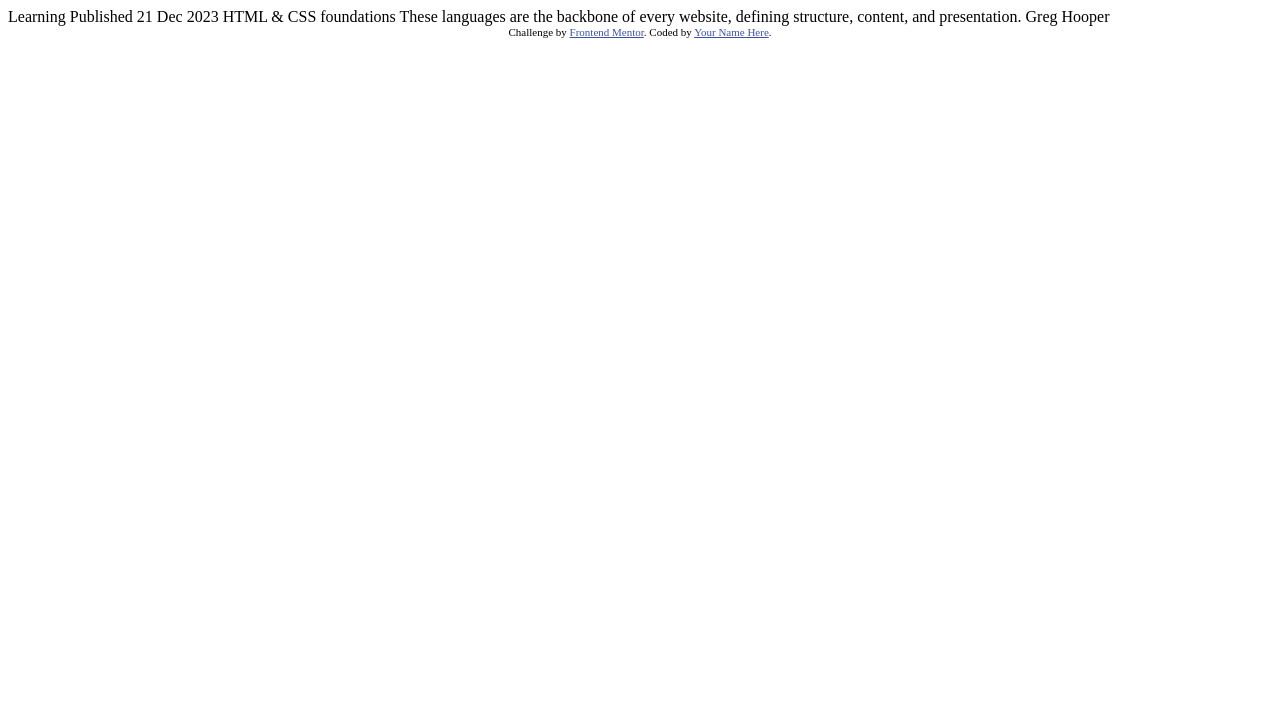
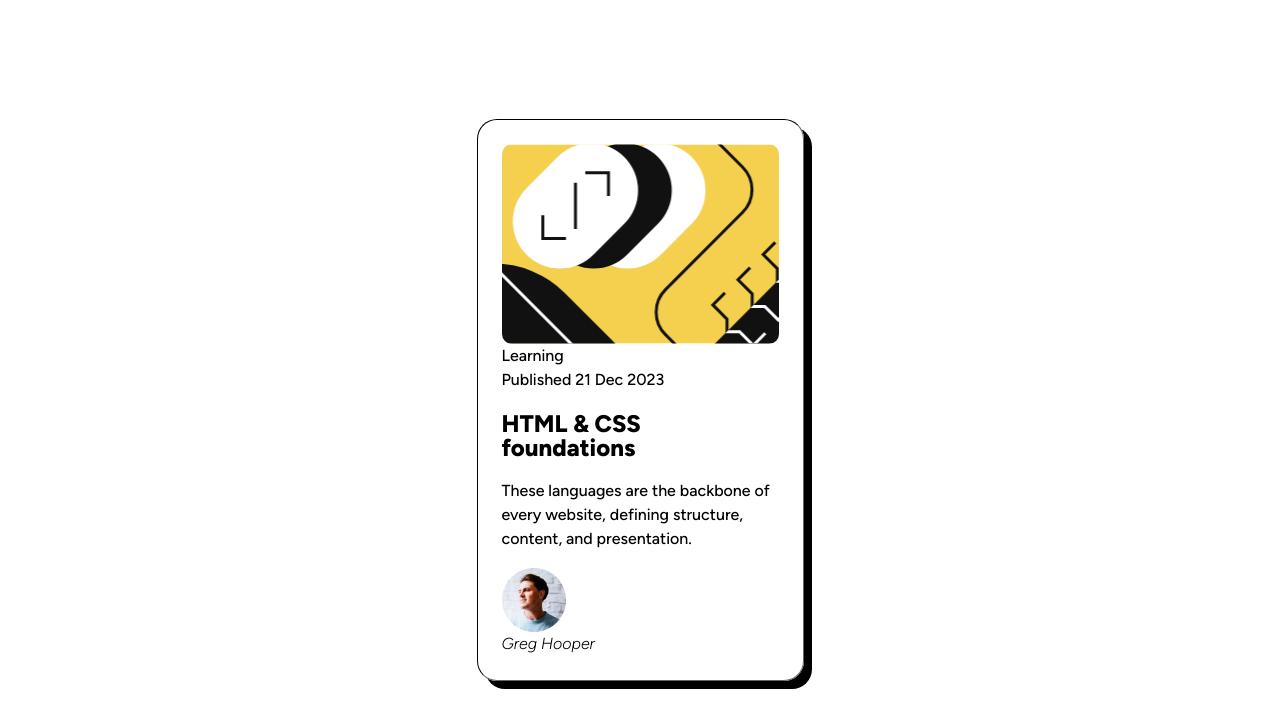
Before and after one commit to kalwilson/fem-blog-preview-card, a plain HTML site: page index.html in a window 1280 px wide. Drawn offline with Linux system fonts and the light colour scheme.

Commit message:
Switch fonts from ttf to woff2 and woff. Set up normalization and variables. Input base HTML and info. Start styling card.

```diff
--- a/index.html
+++ b/index.html
@@ -1,34 +1,54 @@
 <!DOCTYPE html>
 <html lang="en">
   <head>
-  <meta charset="UTF-8">
-  <meta name="viewport" content="width=device-width, initial-scale=1.0"> <!-- displays site properly based on user's device -->
+    <meta charset="UTF-8" />
+    <meta name="viewport" content="width=device-width, initial-scale=1.0" />
+    <!-- displays site properly based on user's device -->
 
-  <link rel="icon" type="image/png" sizes="32x32" href="./assets/images/favicon-32x32.png">
+    <link
+      rel="icon"
+      type="image/png"
+      sizes="32x32"
+      href="./assets/images/favicon-32x32.png"
+    />
 
     <title>Frontend Mentor | Blog preview card</title>
 
-  <!-- Feel free to remove these styles or customise in your own stylesheet 👍 -->
-  <style>
-    .attribution { font-size: 11px; text-align: center; }
-    .attribution a { color: hsl(228, 45%, 44%); }
-  </style>
+    <link rel="stylesheet" href="./styles.css" type="text/css" />
   </head>
   <body>
-
-  Learning
-
-  Published 21 Dec 2023
-
-  HTML & CSS foundations
-
-  These languages are the backbone of every website, defining structure, content, and presentation.
-
-  Greg Hooper
-
-  <div class="attribution">
-    Challenge by <a href="https://www.frontendmentor.io?ref=challenge" target="_blank">Frontend Mentor</a>.
-    Coded by <a href="#">Your Name Here</a>.
+    <main class="main">
+      <article class="card">
+        <div class="card__section">
+          <div
+            alt="A yellow, black, and white image with coding graphics."
+            class="card__img"
+          /></div>
         </div>
+        <div class="card__section">
+          <div class="card__tag">Learning</div>
+          <time
+            pubdate
+            datetime="2023-12-21"
+            title="December 21st, 2023"
+            class="card__date"
+            >Published 21 Dec 2023</time
+          >
+          <h1 class="card__heading">HTML & CSS foundations</h1>
+          <p class="card__text">
+            These languages are the backbone of every website, defining
+            structure, content, and presentation.
+          </p>
+        </div>
+        <div class="card__section">
+          <img
+            src="./assets/images/image-avatar.webp"
+            alt=""
+            class="card__avatar"
+          />
+          <address class="card__author">Greg Hooper</address>
+        </div>
+      </article>
+    </main>
   </body>
 </html>
--- /dev/null
+++ b/styles.css
@@ -0,0 +1,293 @@
+/* === NORMALIZE */
+html {
+  font-family: system-ui, 'Segoe UI', Roboto, Helvetica, Arial, sans-serif,
+    'Apple Color Emoji', 'Segoe UI Emoji';
+  line-height: 1.15;
+  -webkit-text-size-adjust: 100%;
+  tab-size: 4;
+  box-sizing: border-box;
+  -moz-box-sizing: border-box;
+  -webkit-box-sizing: border-box;
+}
+
+*,
+::before,
+::after {
+  box-sizing: inherit;
+}
+
+b,
+strong {
+  font-weight: bolder;
+}
+
+code,
+kbd,
+samp,
+pre {
+  font-family: ui-monospace, SFMono-Regular, Consolas, 'Liberation Mono', Menlo,
+    monospace;
+  font-size: 1em;
+}
+
+small {
+  font-size: 80%;
+}
+
+sub,
+sup {
+  font-size: 75%;
+  line-height: 0;
+  position: relative;
+  vertical-align: baseline;
+}
+
+sub {
+  bottom: -0.25em;
+}
+
+sup {
+  top: -0.5em;
+}
+
+table {
+  border-color: currentcolor;
+}
+
+button,
+input,
+optgroup,
+select,
+textarea {
+  font-family: inherit;
+  font-size: 100%;
+  line-height: 1.15;
+  margin: 0;
+}
+
+button,
+[type='button'],
+[type='reset'],
+[type='submit'] {
+  appearance: auto;
+  -webkit-appearance: button;
+}
+
+legend {
+  padding: 0;
+}
+
+progress {
+  vertical-align: baseline;
+}
+
+::-webkit-inner-spin-button,
+::-webkit-outer-spin-button {
+  height: auto;
+}
+
+[type='search'] {
+  appearance: auto;
+  -webkit-appearance: textfield;
+  outline-offset: -2px;
+}
+
+::-webkit-search-decoration {
+  -webkit-appearance: none;
+}
+
+::-webkit-file-upload-button {
+  appearance: auto;
+  -webkit-appearance: button;
+  font: inherit;
+}
+
+summary {
+  display: list-item;
+}
+/* === BASE CSS */
+/* === MEDIA */
+img,
+svg,
+video,
+canvas,
+iframe,
+object,
+embed {
+  display: block;
+  max-width: 100%;
+  height: auto;
+}
+
+/* === LISTS */
+ul,
+ol {
+  list-style: none;
+  padding: 0;
+  margin: 0;
+}
+
+/* === LINKS */
+a {
+  color: inherit;
+  text-decoration: none;
+  cursor: pointer;
+}
+
+/* === FORM */
+button,
+input,
+select,
+textarea {
+  background: none;
+  border: none;
+  padding: 0;
+  font: inherit;
+  color: inherit;
+  outline: none;
+  appearance: none;
+}
+
+button {
+  cursor: pointer;
+  user-select: none;
+}
+
+input:disabled,
+button:disabled,
+select:disabled,
+textarea:disabled {
+  opacity: 0.6;
+  cursor: not-allowed;
+}
+
+/* === TYPOGRAPHY */
+p,
+h1,
+h2,
+h3,
+h4,
+h5,
+h6 {
+  overflow-wrap: break-word;
+  hyphens: auto;
+}
+
+/* === BLOCKS */
+article,
+aside,
+footer,
+header,
+main,
+nav,
+section {
+  display: block;
+}
+
+/* === FONTS */
+@font-face {
+  font-family: 'Figtree';
+  font-weight: 300;
+  font-style: normal;
+  src: url('./assets/fonts/figtree/Figtree-Light.woff2') format('woff2'),
+    url('./assets/fonts/figtree/Figtree-Light.woff') format('woff');
+  font-display: swap;
+}
+
+@font-face {
+  font-family: 'Figtree';
+  font-weight: 500;
+  font-style: normal;
+  src: url('./assets/fonts/figtree/Figtree-Medium.woff2') format('woff2'),
+    url('./assets/fonts/figtree/Figtree-Medium.woff') format('woff');
+  font-display: swap;
+}
+
+@font-face {
+  font-family: 'Figtree';
+  font-weight: 800;
+  font-style: normal;
+  src: url('./assets/fonts/figtree/Figtree-ExtraBold.woff2') format('woff2'),
+    url('./assets/fonts/figtree/Figtree-ExtraBold.woff') format('woff');
+  font-display: swap;
+}
+
+@font-face {
+  font-family: 'Figtree';
+  font-weight: 300;
+  font-style: italic;
+  src: url('./assets/fonts/figtree/Figtree-LightItalic.woff2') format('woff2'),
+    url('./assets/fonts/figtree/Figtree-LightItalic.woff') format('woff');
+  font-display: swap;
+}
+
+/* === VARIABLES */
+:root {
+  /* == COLORS */
+  --color-main-100: hsl(0, 0%, 100%);
+  --color-main-500: hsl(0, 0%, 42%);
+  --color-main-950: hsl(0, 0%, 7%);
+
+  --color-accent-300: hsl(47, 88%, 63%);
+
+  /* == TYPOGRAPHY */
+  --font-weight-light: 300;
+  --font-weight-medium: 500;
+  --font-weight-bold: 800;
+
+  --font-size-sm: 0.875rem;
+  --font-size-md: 1rem;
+  --font-size-lg: 1.5rem;
+
+  --line-height: 150%;
+  --letter-spacing: 0;
+
+  /* == SPACING */
+  --space-xs: 0.25rem;
+  --space-sm: 0.5rem;
+  --space-md: 0.75rem;
+  --space-lg: 1.5rem;
+
+  /* == RADIUS */
+  --radius-sm: 0.625rem;
+  --radius-md: 1.25rem;
+
+  /* == SHADOW */
+  --shadow-card: 8px 8px 0 0 rgba(0, 0, 0, 100%);
+}
+
+/* === BODY */
+body {
+  height: 100vh;
+  height: 100dvh;
+  padding: 0;
+  margin: 0;
+  display: flex;
+  flex-direction: column;
+  justify-content: center;
+  align-items: center;
+  -webkit-font-smoothing: antialiased;
+  -moz-osx-font-smoothing: grayscale;
+  font-family: 'Figtree', Arial, Helvetica, sans-serif;
+  line-height: var(--line-height);
+  letter-spacing: var(--letter-spacing);
+}
+
+/* === CARD */
+.card {
+  max-width: 20.4375rem;
+  padding: var(--space-lg);
+  border-radius: var(--radius-md);
+  border: 1px inset var(--color-main-950);
+  box-shadow: var(--shadow-card);
+}
+
+.card__img {
+  height: 200px;
+  width: 100%;
+  background: url('./assets/images/illustration-article.svg');
+  background-position: top;
+  background-repeat: no-repeat;
+  background-size: cover;
+  border-radius: var(--radius-sm);
+}
```
Also changed, not shown: assets/fonts/Figtree-Italic-VariableFont_wght.ttf (deleted), assets/fonts/Figtree-VariableFont_wght.ttf (deleted), assets/fonts/figtree/Figtree-ExtraBold.woff (added), assets/fonts/figtree/Figtree-ExtraBold.woff2 (added), assets/fonts/figtree/Figtree-Light.woff (added), assets/fonts/figtree/Figtree-Light.woff2 (added), assets/fonts/figtree/Figtree-LightItalic.woff (added), assets/fonts/figtree/Figtree-LightItalic.woff2 (added), assets/fonts/figtree/Figtree-Medium.woff (added), assets/fonts/figtree/Figtree-Medium.woff2 (added), assets/fonts/static/Figtree-ExtraBold.ttf (deleted), assets/fonts/static/Figtree-Medium.ttf (deleted). Lines whose indentation alone changed are shown as unchanged.
